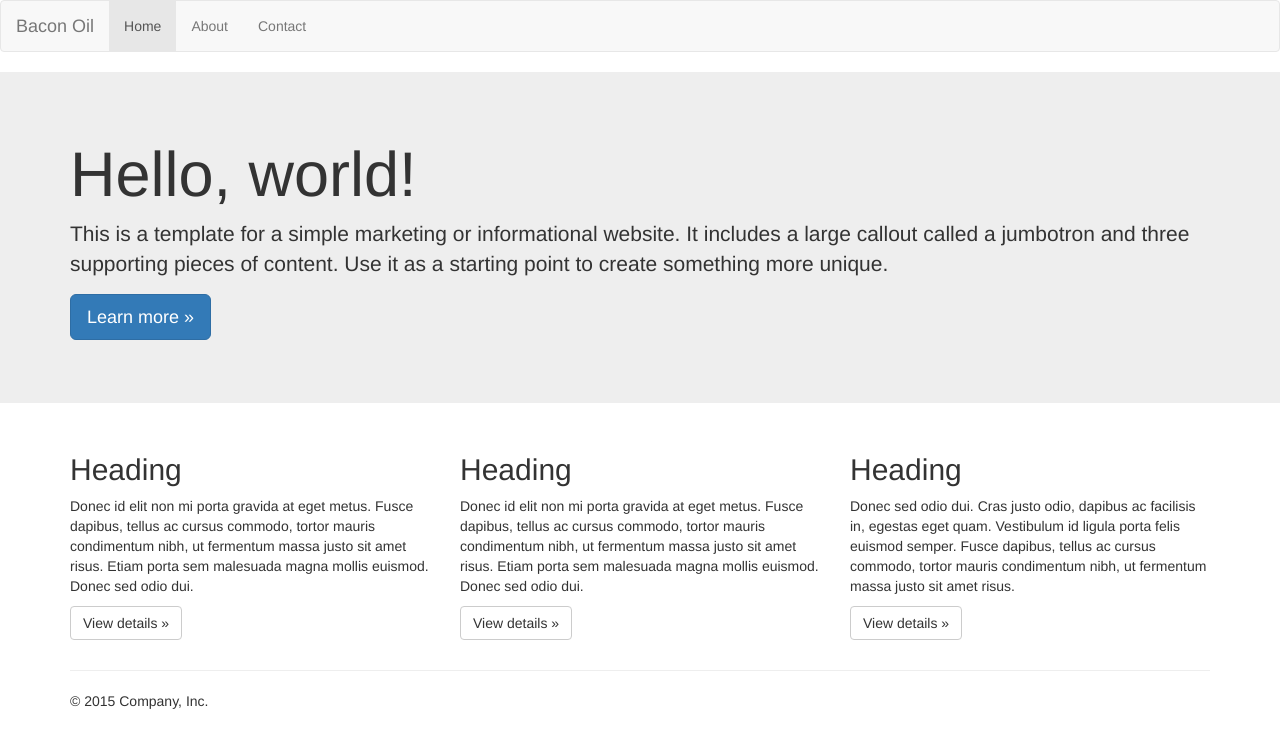
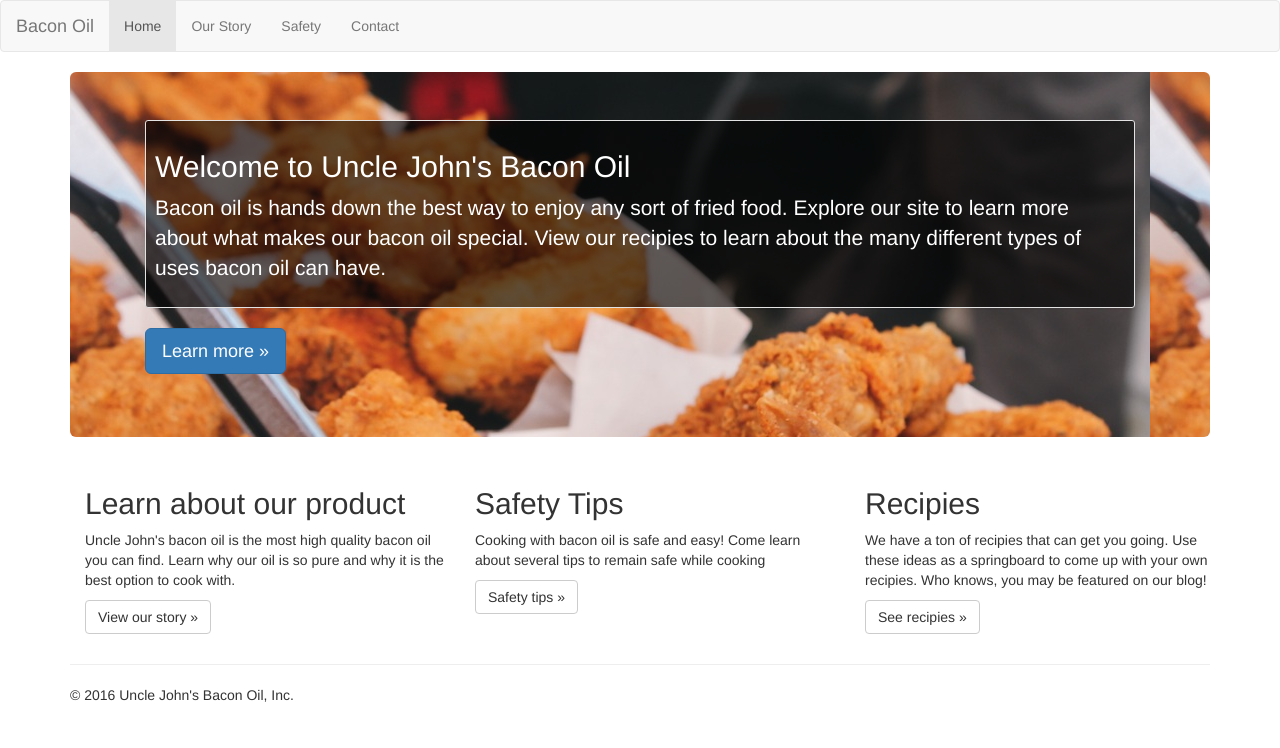
Before and after one commit to specialFX16/Bacon_Oil_Web_Site, a Django app: page / in a window 1280 px wide. Shown: the top 748 px of the page. Run offline with Django 3.2, Linux system fonts and the light colour scheme; some libraries are stand-ins or nearby versions.

Commit message:
Home, Our Story, Safety, and Contact pages were added

```diff
--- a/bacon_oil/bacon_oil/urls.py
+++ b/bacon_oil/bacon_oil/urls.py
@@ -16,12 +16,16 @@ Including another URLconf
 from django.conf.urls import url, patterns, include
 from django.contrib import admin
 from django.conf import settings
+from django.contrib.staticfiles.urls import staticfiles_urlpatterns
 
 admin.autodiscover()
 
 urlpatterns = [
     url(r'^admin/', admin.site.urls),
     url(r'^$', 'webapp.views.home'),
-    url(r'^about/$', 'webapp.views.about'),
-    url(r'^contact/$', 'webapp.views.about'),
+    url(r'^story/$', 'webapp.views.story'),
+    url(r'^contact/$', 'webapp.views.contact'),
+    url(r'^safety/$', 'webapp.views.safety'),
 ]
+
+urlpatterns += staticfiles_urlpatterns()
--- a/bacon_oil/webapp/templates/base.html
+++ b/bacon_oil/webapp/templates/base.html
@@ -9,13 +9,13 @@
 		<!-- These 3 meta tags must come first in the head -->
 
 		<!-- Bootstrap -->
-		<link href="{% static "bootstrap/css/bootstrap.css" %}" rel="stylesheet">
+		<link rel="stylesheet" href="{% static 'bootstrap/css/bootstrap.css' %}">
 
 		<!-- jQuery (necessary for Bootstrap's JavaScript plugins) -->
-    		<script src="https://ajax.googleapis.com/ajax/libs/jquery/1.11.3/jquery.min.js"></script>
+    	<script src="https://ajax.googleapis.com/ajax/libs/jquery/1.11.3/jquery.min.js"></script>
 
-    		<!-- Include all compiled plugins (below), or include individual files as needed -->
-    		<script src="{% static "bootstrap/js/bootstrap.min.js" %}"></script>
+		<!-- Include all compiled plugins (below), or include individual files as needed -->
+		<script src="{% static 'bootstrap/js/bootstrap.min.js' %}"></script>
 
 		<title>Bacon Oil</title>
 		{% block head %}
@@ -32,20 +32,28 @@
         					<span class="icon-bar"></span>
         					<span class="icon-bar"></span>
       					</button>
-      					<a class="navbar-brand" href="#">Bacon Oil</a>
+      					<a class="navbar-brand" href="/">Bacon Oil</a>
     				</div>
     				<div id="navbar" class="navbar-collapse collapse">
       					<ul class="nav navbar-nav">
-        					<li class="active"><a href="#">Home</a></li>
-        					<li><a href="/about">About</a></li>
+        					<li class="active"><a href="/">Home</a></li>
+        					<li><a href="/story">Our Story</a></li>
+        					<li><a href="/safety">Safety</a></li>
         					<li><a href="/contact">Contact</a></li>
       					</ul>
     				</div><!--/.nav-collapse -->
   			</div><!--/.container-fluid -->
 		</nav>
 
-		{% block body %}
-		{% endblock %}
+		<div class="container theme-showcase" role="main">
+			{% block body %}
+			{% endblock %}
+			<hr>
+			<footer>
+        		<p>&copy; 2016 Uncle John's Bacon Oil, Inc.</p>
+      		</footer>
+		</div>
+
 		<script>
 			{% block javascript %}
 			{% endblock %}
--- a/bacon_oil/webapp/templates/index.html
+++ b/bacon_oil/webapp/templates/index.html
@@ -1,12 +1,16 @@
 {% extends "base.html" %}
+{% load staticfiles %}
 
 {% block body %}
  <!-- Main jumbotron for a primary marketing message or call to action -->
-    <div class="jumbotron">
+  <div class="jumbotron" style="background-image: url({% static 'images/fried_chicken.jpg' %}); width-max:1000px; height-max:720px">
     <div class="container">
-        <h1>Hello, world!</h1>
-        <p>This is a template for a simple marketing or informational website. It includes a large callout called a jumbotron and three supporting pieces of content. Use it as a starting point to create something more unique.</p>
-        <p><a class="btn btn-primary btn-lg" href="#" role="button">Learn more &raquo;</a></p>
+      <div class="well well-sm" style="background-color: rgba(0, 0, 0, 0.6);">
+        <h2 style="color:#FFFFFF">Welcome to Uncle John's Bacon Oil</h2>
+        <p style="color:#FFFFFF">Bacon oil is hands down the best way to enjoy any sort of fried food.  Explore our site to learn more about what makes our bacon oil special.  View our recipies to learn about the many different types of uses bacon oil can have.</p>
+      </div>
+      <p><a class="btn btn-primary btn-lg" href="/story" role="button" padding="20px">Learn more &raquo;</a></p>
+
     </div>
   </div>
 
@@ -14,27 +18,21 @@
     <!-- Example row of columns -->
     <div class="row">
       <div class="col-md-4">
-          <h2>Heading</h2>
-          <p>Donec id elit non mi porta gravida at eget metus. Fusce dapibus, tellus ac cursus commodo, tortor mauris condimentum nibh, ut fermentum massa justo sit amet risus. Etiam porta sem malesuada magna mollis euismod. Donec sed odio dui. </p>
-          <p><a class="btn btn-default" href="#" role="button">View details &raquo;</a></p>
+        <h2>Learn about our product</h2>
+        <p>Uncle John's bacon oil is the most high quality bacon oil you can find.  Learn why our oil is so pure and why it is the best option to cook with. </p>
+        <p><a class="btn btn-default" href="/story" role="button">View our story &raquo;</a></p>
       </div>
       <div class="col-md-4">
-          <h2>Heading</h2>
-          <p>Donec id elit non mi porta gravida at eget metus. Fusce dapibus, tellus ac cursus commodo, tortor mauris condimentum nibh, ut fermentum massa justo sit amet risus. Etiam porta sem malesuada magna mollis euismod. Donec sed odio dui. </p>
-          <p><a class="btn btn-default" href="#" role="button">View details &raquo;</a></p>
+        <h2>Safety Tips</h2>
+        <p>Cooking with bacon oil is safe and easy!  Come learn about several tips to remain safe while cooking</p>
+        <p><a class="btn btn-default" href="/safety" role="button">Safety tips &raquo;</a></p>
      </div>
       <div class="col-md-4">
-          <h2>Heading</h2>
-          <p>Donec sed odio dui. Cras justo odio, dapibus ac facilisis in, egestas eget quam. Vestibulum id ligula porta felis euismod semper. Fusce dapibus, tellus ac cursus commodo, tortor mauris condimentum nibh, ut fermentum massa justo sit amet risus.</p>
-          <p><a class="btn btn-default" href="#" role="button">View details &raquo;</a></p>
+        <h2>Recipies</h2>
+        <p>We have a ton of recipies that can get you going.  Use these ideas as a springboard to come up with your own recipies.  Who knows, you may be featured on our blog!</p>
+        <p><a class="btn btn-default" href="/" role="button">See recipies &raquo;</a></p>
       </div>
     </div>
 
-      <hr>
-
-      <footer>
-        <p>&copy; 2015 Company, Inc.</p>
-      </footer>
   </div> <!-- /container -->
-
 {% endblock %}
--- a/bacon_oil/webapp/views.py
+++ b/bacon_oil/webapp/views.py
@@ -25,12 +25,12 @@ def home(request):
     """
     return render_to_response('index.html', {}, RequestContext(request))
 
-def about(request):
+def story(request):
     """
-    Controler for handeling the about page
+    Controler for handeling the story page
     """
 
-    return render_to_response('about.html', {}, RequestContext(request))
+    return render_to_response('story.html', {}, RequestContext(request))
 
 def contact(request):
     """
@@ -38,3 +38,10 @@ def contact(request):
     """
 
     return render_to_response('contact.html', {}, RequestContext(request))
+
+def safety(request):
+    """
+    Controler for handleing the safety page
+    """
+
+    return render_to_response('safety.html', {}, RequestContext(request))
```
Also changed, not shown: bacon_oil/bacon_oil/settings.py (+7 -2 lines), bacon_oil/webapp/templates/safety.html (added, +14 -0 lines), bacon_oil/webapp/templates/story.html (added, +40 -0 lines), bacon_oil/static/images/fried_chicken.jpg (added), 3 other files. Lines whose indentation alone changed are shown as unchanged.
